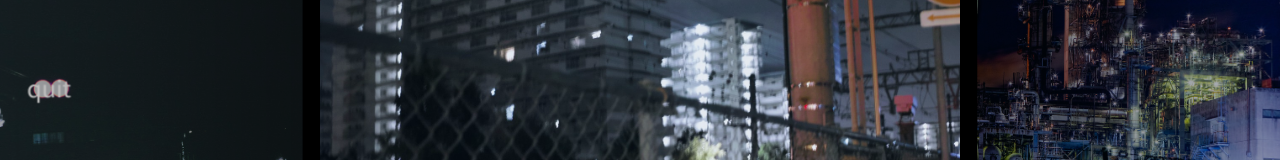
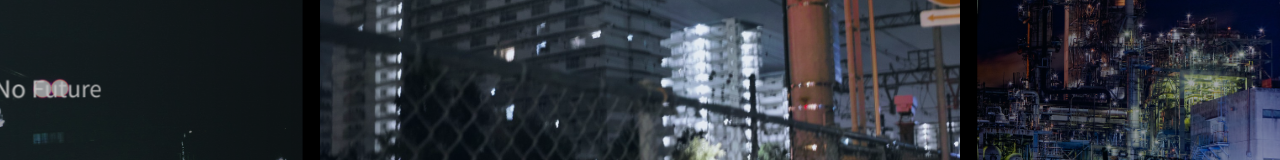
Before and after one commit to bijutubu-no-e-su/responsive-portfolio, a website: page dist/index.html in a window 1280 px wide. Shown: the part 175-335 px from the top of the page. Drawn offline with nearby package versions, Linux system fonts and the light colour scheme; a web font is replaced by a local one.

Commit message:
change title string

```diff
--- a/dist/index.html
+++ b/dist/index.html
@@ -21,15 +21,15 @@
             <div class="swiper-wrapper">
               <!-- Slides -->
               <div class="swiper-slide">
-                <div class="hero__title">quit</div>
+                <div class="hero__title">No Future</div>
                 <img src="images/night-image1.jpg" alt="" />
               </div>
               <div class="swiper-slide">
-                <div class="hero__title">quit</div>
+                <div class="hero__title">nO fUtUrE</div>
                 <img src="images/night-image2.jpg" alt="" />
               </div>
               <div class="swiper-slide">
-                <div class="hero__title">quit</div>
+                <div class="hero__title">nO fuTURe</div>
                 <img src="images/night-image3.jpg" alt="" />
               </div>
             </div>
```
